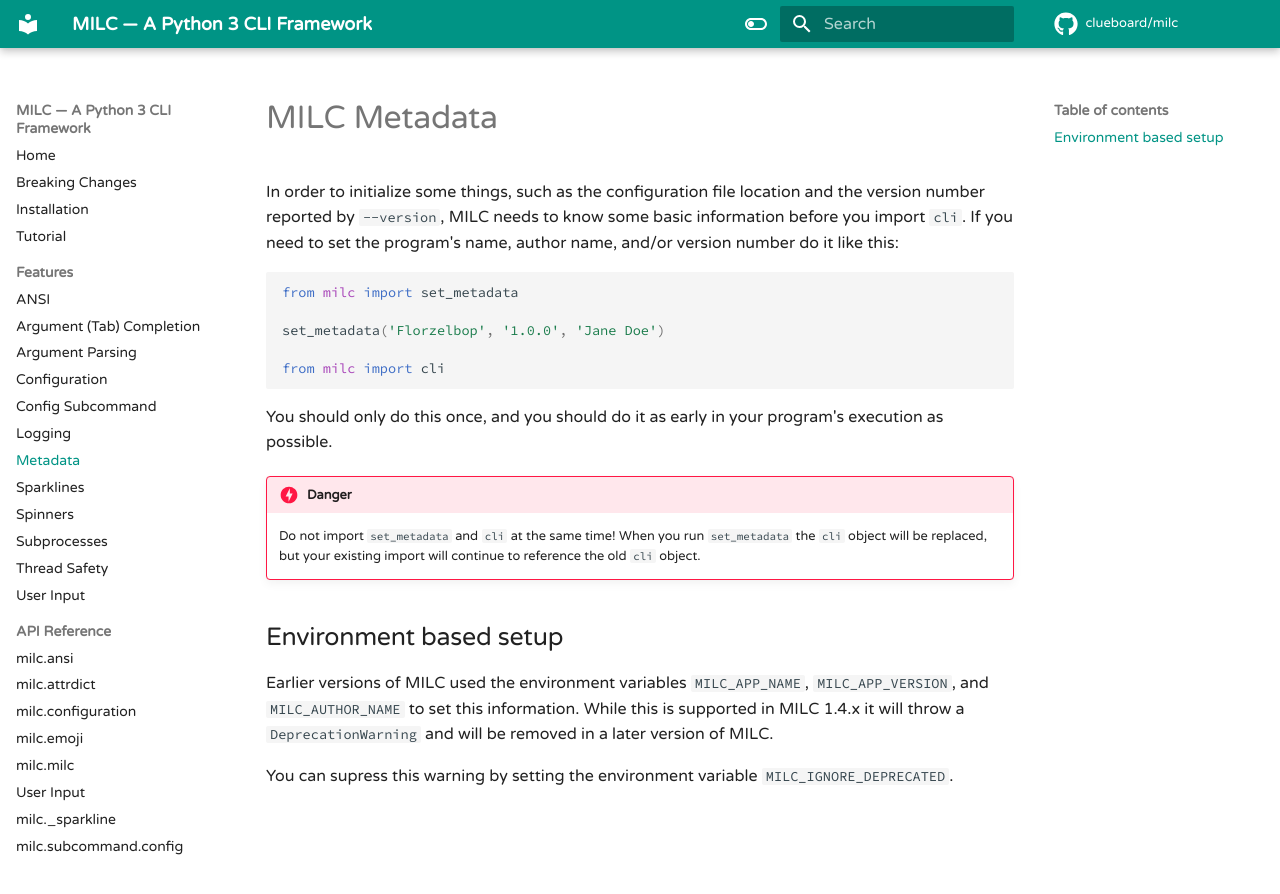
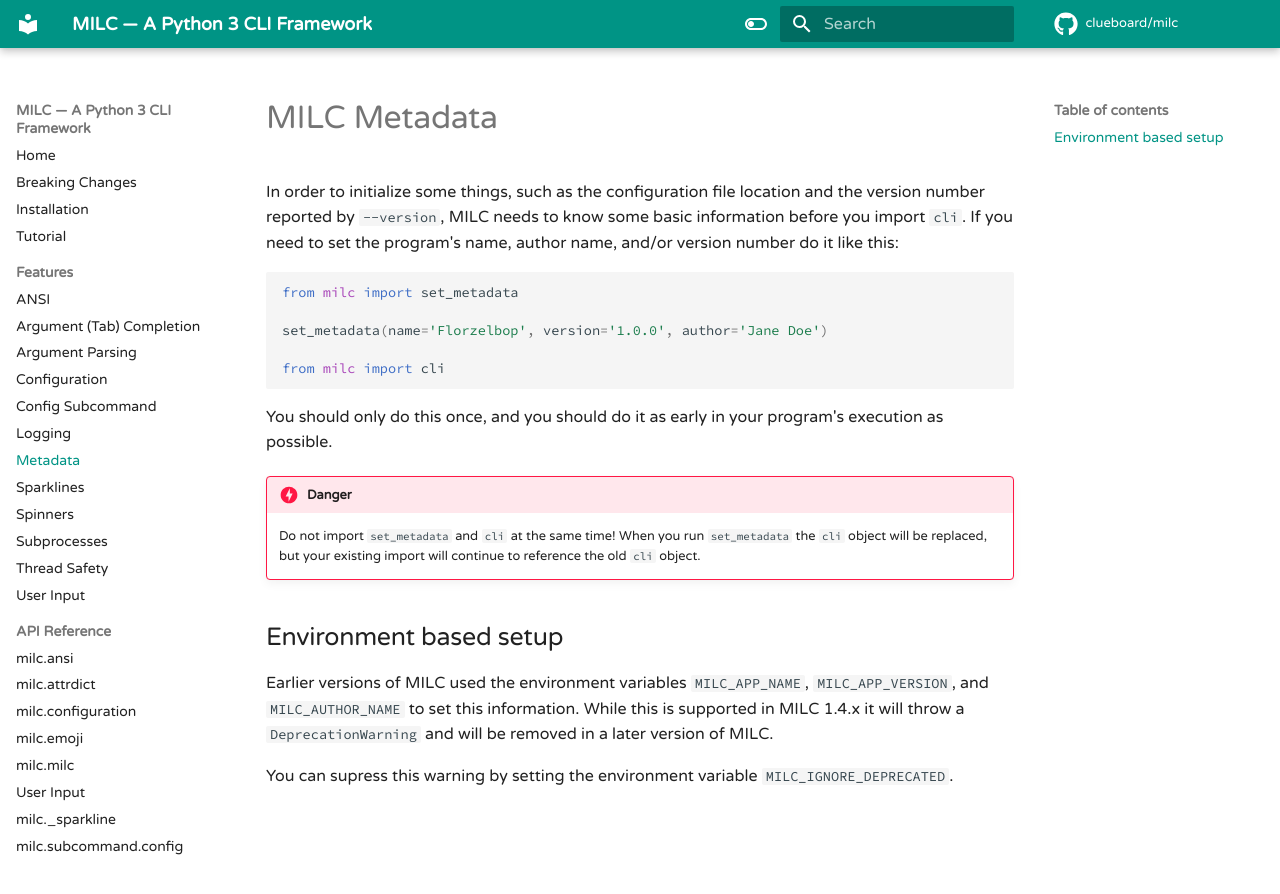
Before and after one commit to clueboard/milc, an MkDocs documentation site: the page built from docs/metadata.md, in a window 1280 px wide. Shown: the top 894 px of the page. Built offline with MkDocs 1.6.1 and Material for MkDocs 9.7.7, drawn with Linux system fonts in a browser that asks for light colours; comment, search, counter and statistics services are not loaded; the version menu is left out.

Commit message:
fix the metadata documentation

````diff
--- a/docs/metadata.md
+++ b/docs/metadata.md
@@ -5,7 +5,7 @@ In order to initialize some things, such as the configuration file location and
 ```python
 from milc import set_metadata
 
-set_metadata('Florzelbop', '1.0.0', 'Jane Doe')
+set_metadata(name='Florzelbop', version='1.0.0', author='Jane Doe')
 
 from milc import cli
 ```
````
